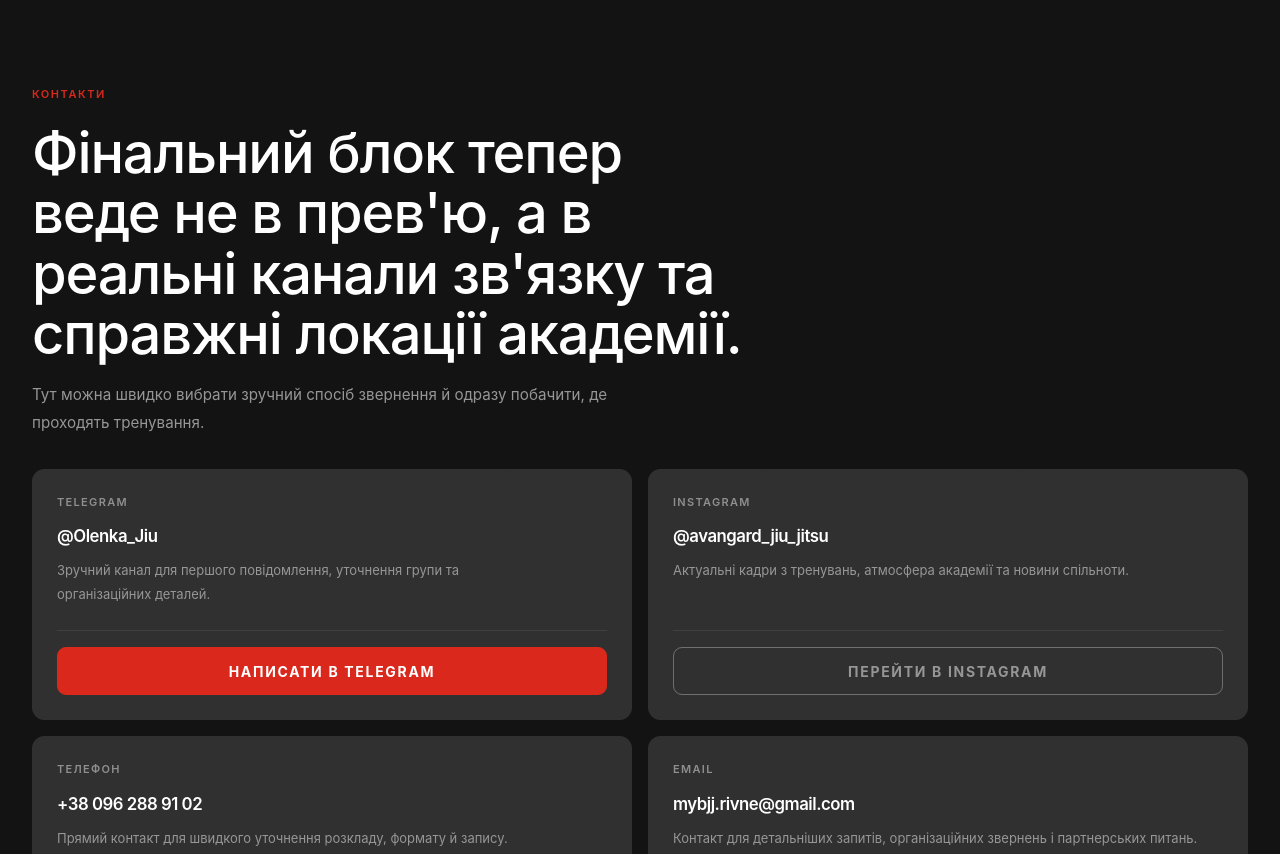
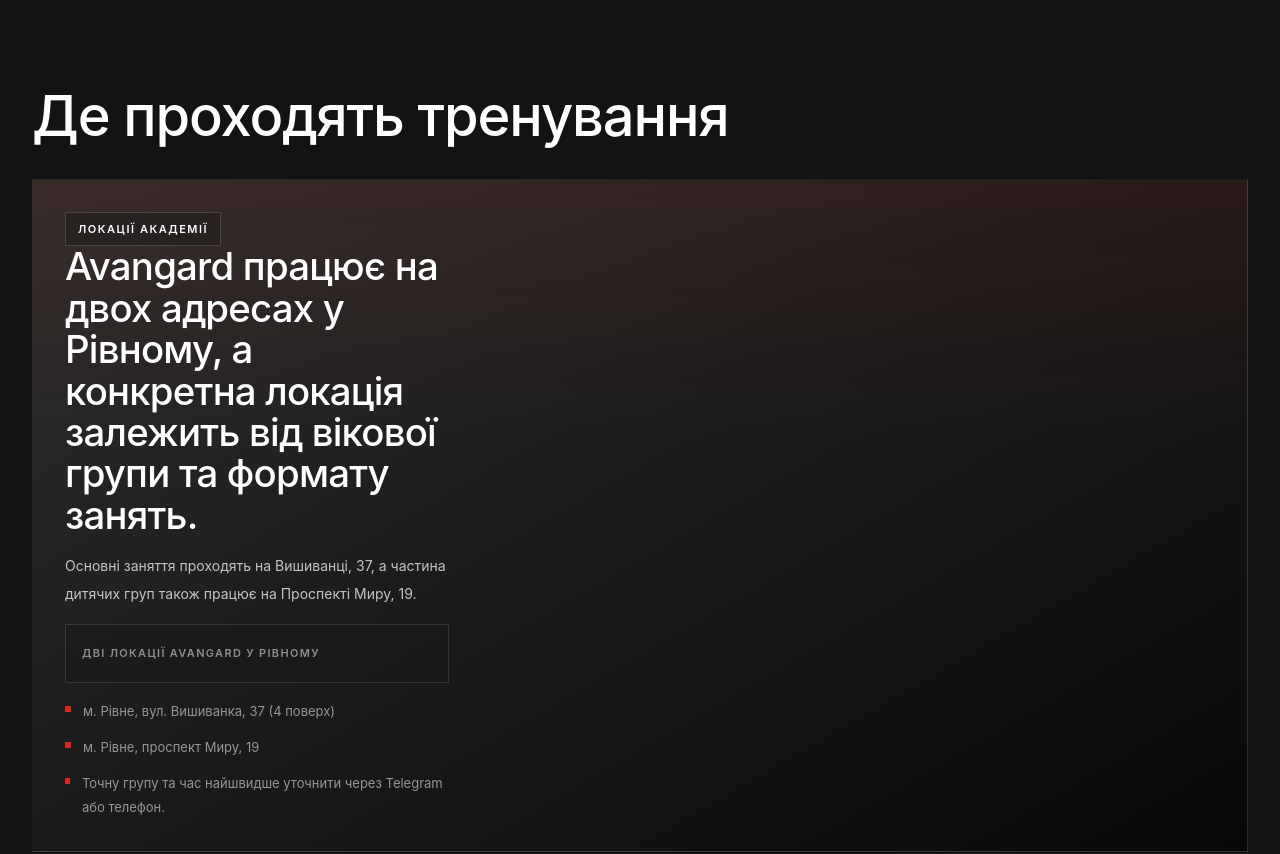
Before and after one commit to dobrodiynazar-dotcom/Avg-, a Next.js app: page / in a window 1280 px wide. Shown: the part 8600-9454 px from the top of the page. Built offline with nearby package versions, Linux system fonts and the light colour scheme.

Commit message:
Convert homepage contact section to location section

```diff
--- a/src/app/page.tsx
+++ b/src/app/page.tsx
@@ -54,8 +54,6 @@
         items={faqItems}
       />
       <ContactSection
-        channels={contactChannels}
-        intro={contactSectionContent.intro}
         preview={contactSectionContent.preview}
       />
     </div>
--- a/src/components/sections/ContactSection.tsx
+++ b/src/components/sections/ContactSection.tsx
@@ -1,32 +1,16 @@
-import type { ContactChannel, ContactPreview, SectionIntro } from "@/types/content";
+import type { ContactPreview } from "@/types/content";
 
-import { ContactCard } from "@/components/domain";
 import { Container, SectionHeader } from "@/components/ui";
 
 type ContactSectionProps = {
-  intro: SectionIntro;
-  channels: ContactChannel[];
   preview: ContactPreview;
 };
 
-export function ContactSection({ intro, channels, preview }: ContactSectionProps) {
+export function ContactSection({ preview }: ContactSectionProps) {
   return (
     <section className="section-frame">
-      <Container className="grid gap-8 lg:grid-cols-[0.9fr,1.1fr] lg:items-start" size="wide">
-        <div className="space-y-8">
-          <SectionHeader
-            description={intro.description}
-            eyebrow={intro.eyebrow}
-            size="feature"
-            title={intro.title}
-          />
-          <div className="grid gap-4 sm:grid-cols-2">
-            {channels.map((channel) => (
-              <ContactCard key={channel.key} channel={channel} />
-            ))}
-          </div>
-        </div>
-
+      <Container className="grid gap-8 lg:items-start" size="wide">
+        <SectionHeader size="feature" title="Де проходять тренування" />
         <article className="cinema-image-dark min-h-[28rem] border border-[rgb(255_255_255_/_0.08)]">
           <div className="relative z-10 flex h-full flex-col justify-between p-6 sm:p-8">
             <div className="w-fit border border-[rgb(255_255_255_/_0.16)] bg-[rgb(24_24_24_/_0.42)] px-3 py-2 text-[11px] font-semibold uppercase tracking-[0.14em] text-[var(--color-ink)] backdrop-blur-sm">
```
